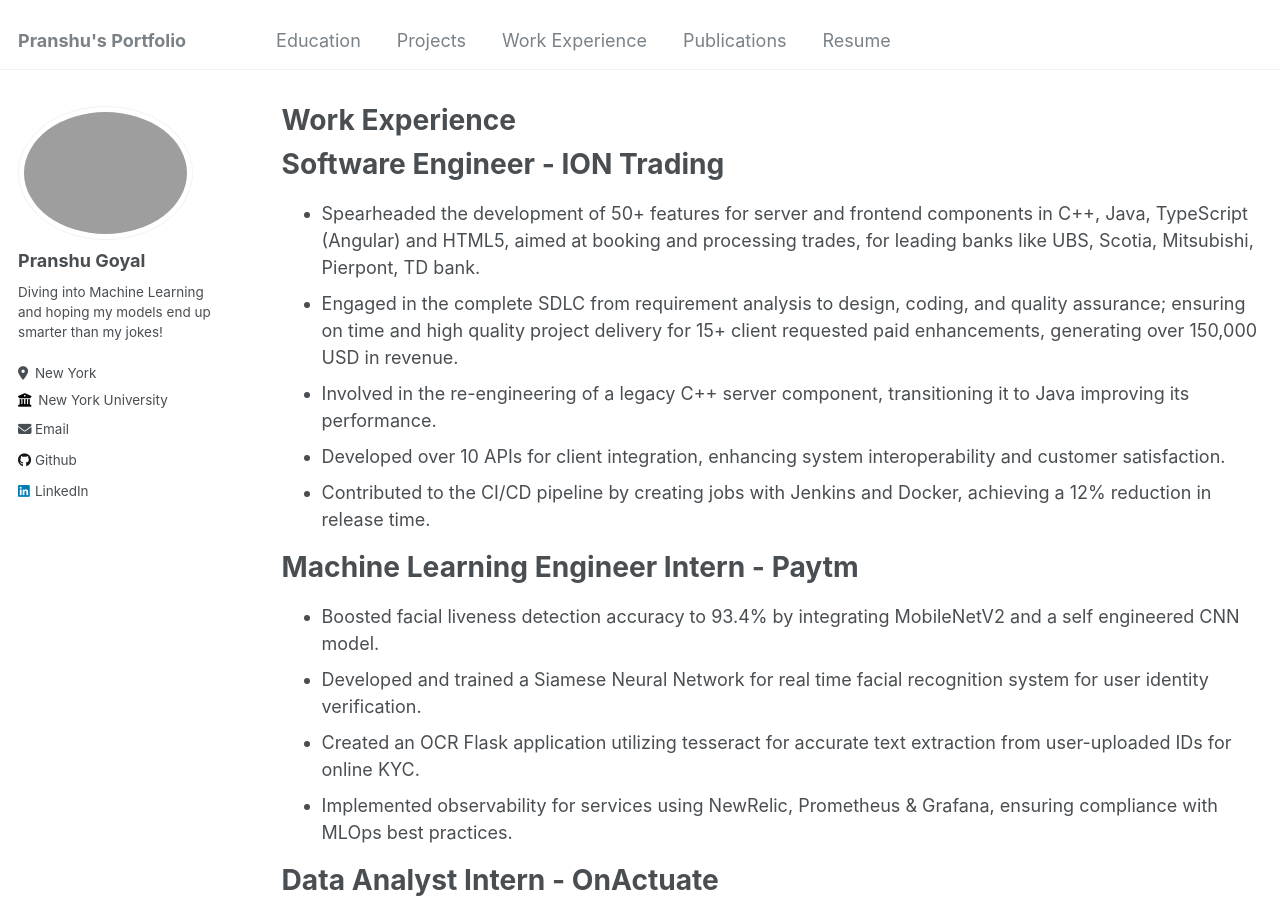
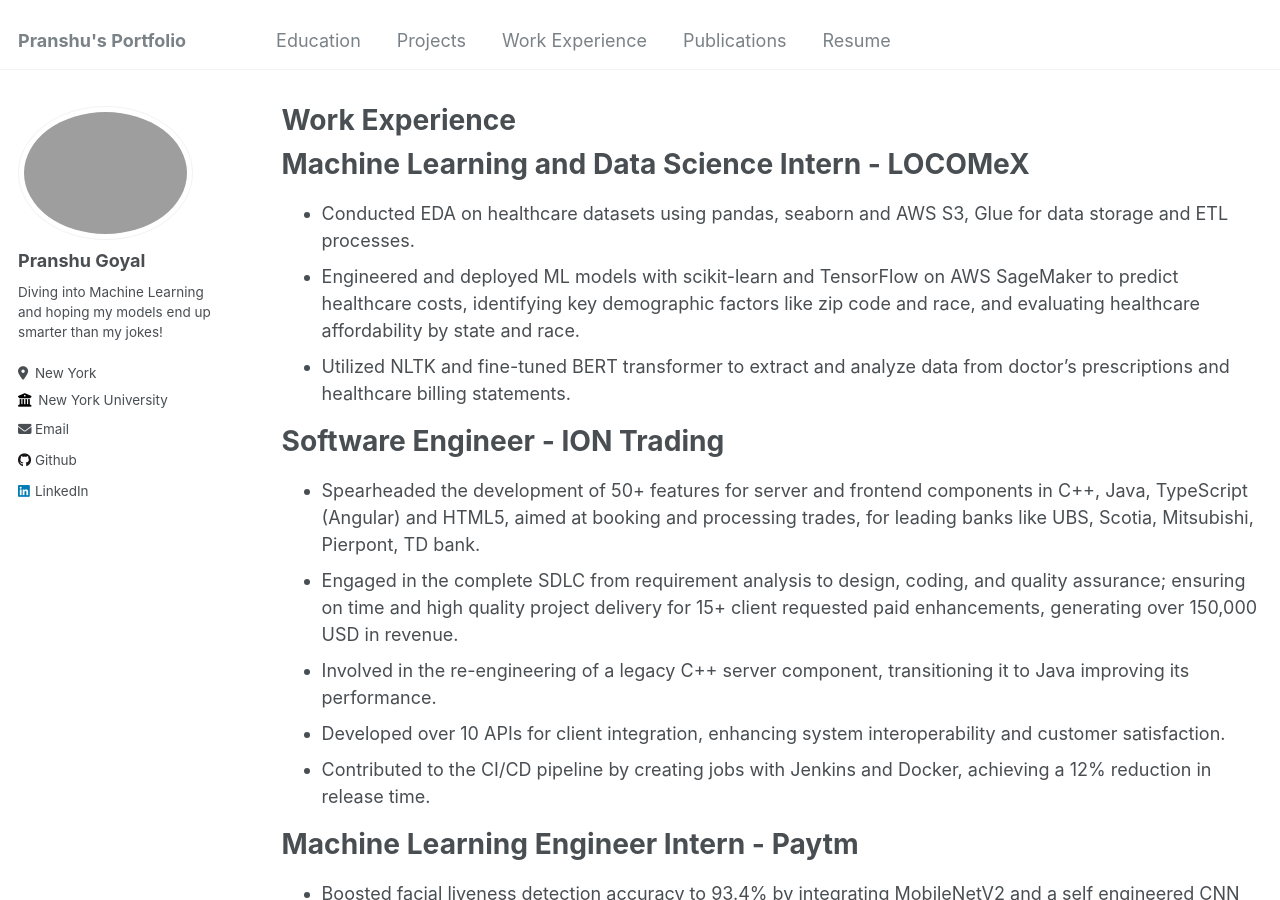
Before and after one commit to pranshu267/pranshu267.github.io, a Jekyll site: the page built from _pages/workex.md, in a window 1280 px wide and 900 px high. Built offline with Jekyll 4.4.1, drawn with Linux system fonts in a browser that asks for light colours.

Commit message:
Update workex.md

```diff
--- a/_pages/workex.md
+++ b/_pages/workex.md
@@ -6,6 +6,12 @@ author_profile: true
 ---
 
 {% include base_path %}
+
+Machine Learning and Data Science Intern - LOCOMeX
+======
+* Conducted EDA on healthcare datasets using pandas, seaborn and AWS S3, Glue for data storage and ETL processes.
+* Engineered and deployed ML models with scikit-learn and TensorFlow on AWS SageMaker to predict healthcare costs, identifying key demographic factors like zip code and race, and evaluating healthcare affordability by state and race.
+* Utilized NLTK and fine-tuned BERT transformer to extract and analyze data from doctor’s prescriptions and healthcare billing statements.
 
 Software Engineer - ION Trading
 ======
```
